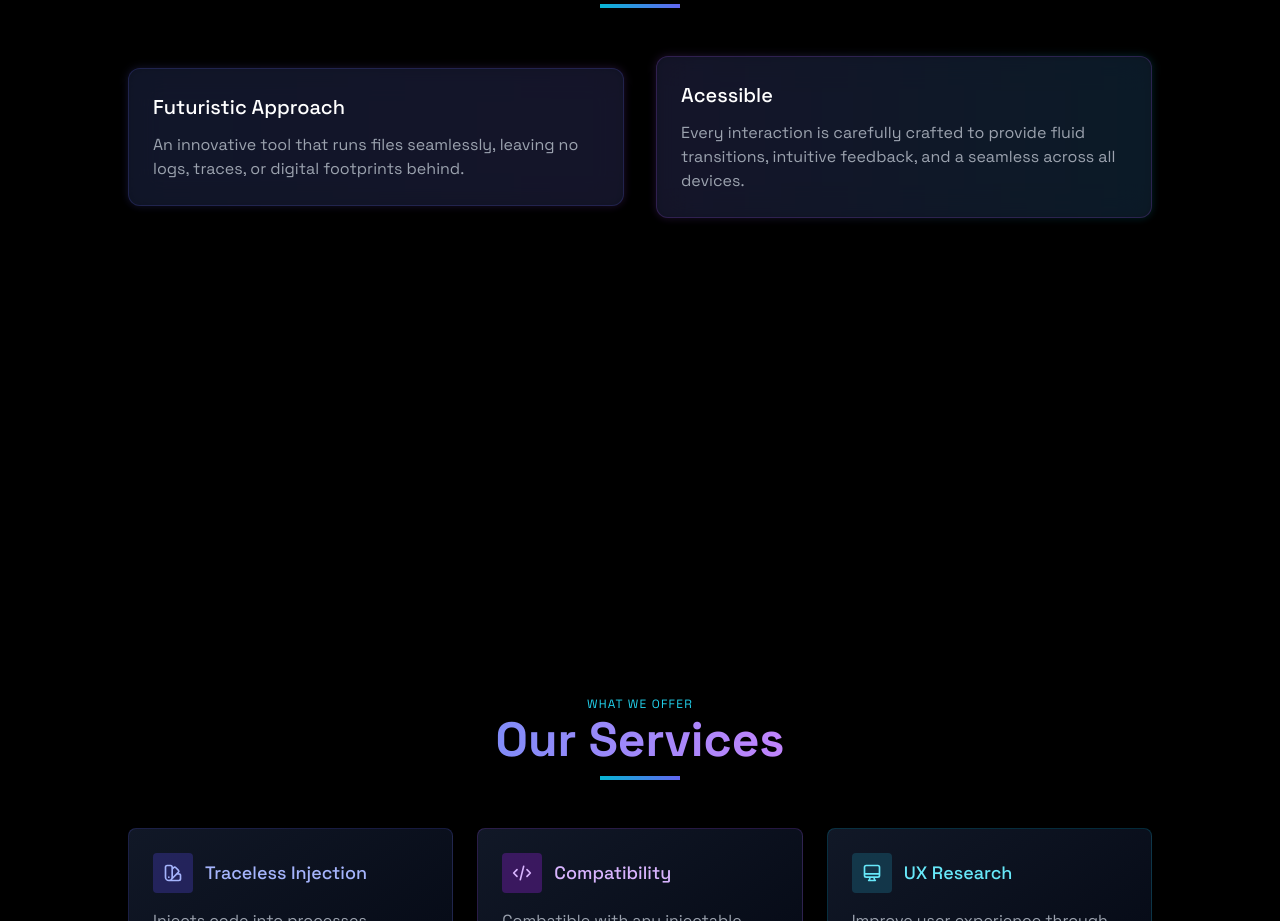
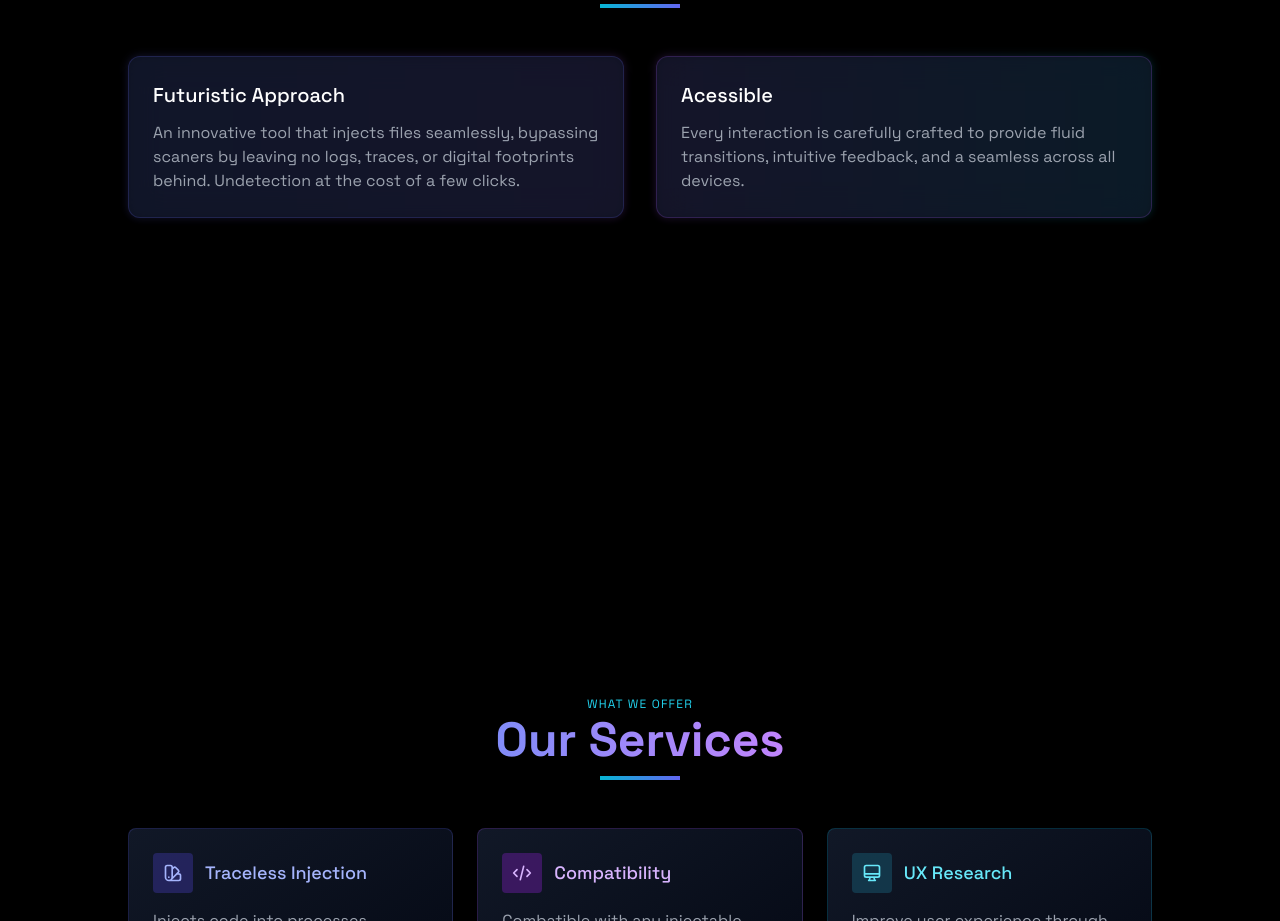
Before and after one commit to Luzisrepo/Undetech.pub, a plain HTML site: page index.html in a window 1280 px wide. Shown: the part 1129-2050 px from the top of the page. Drawn offline with nearby package versions, Linux system fonts and the light colour scheme.

Commit message:
Update index.html

```diff
--- a/index.html
+++ b/index.html
@@ -180,7 +180,7 @@
                             <div class="relative bg-gray-900/70 backdrop-blur-lg border border-indigo-500/20 p-6 rounded-xl shadow-xl group-hover:border-indigo-500/40 transition-all duration-300">
                                 <div class="flex flex-col">
                                     <div class="font-medium text-xl text-white mb-3">Futuristic Approach</div>
-                                    <p class="text-gray-400">An innovative tool that runs files seamlessly, leaving no logs, traces, or digital footprints behind.
+                                    <p class="text-gray-400">An innovative tool that injects files seamlessly, bypassing scaners by leaving no logs, traces, or digital footprints behind. Undetection at the cost of a few clicks.
 </p>
                                 </div>
                             </div>
```
